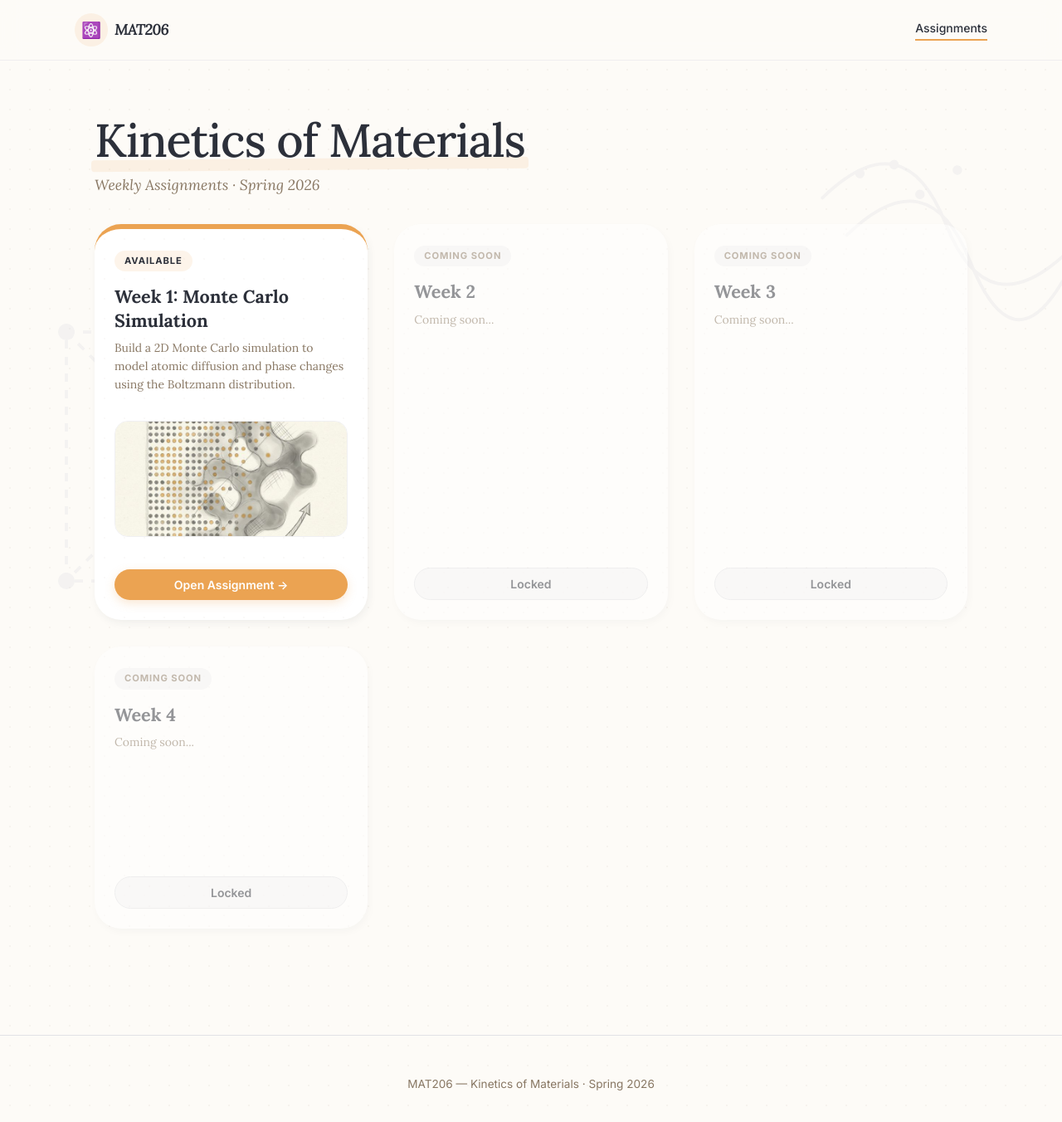
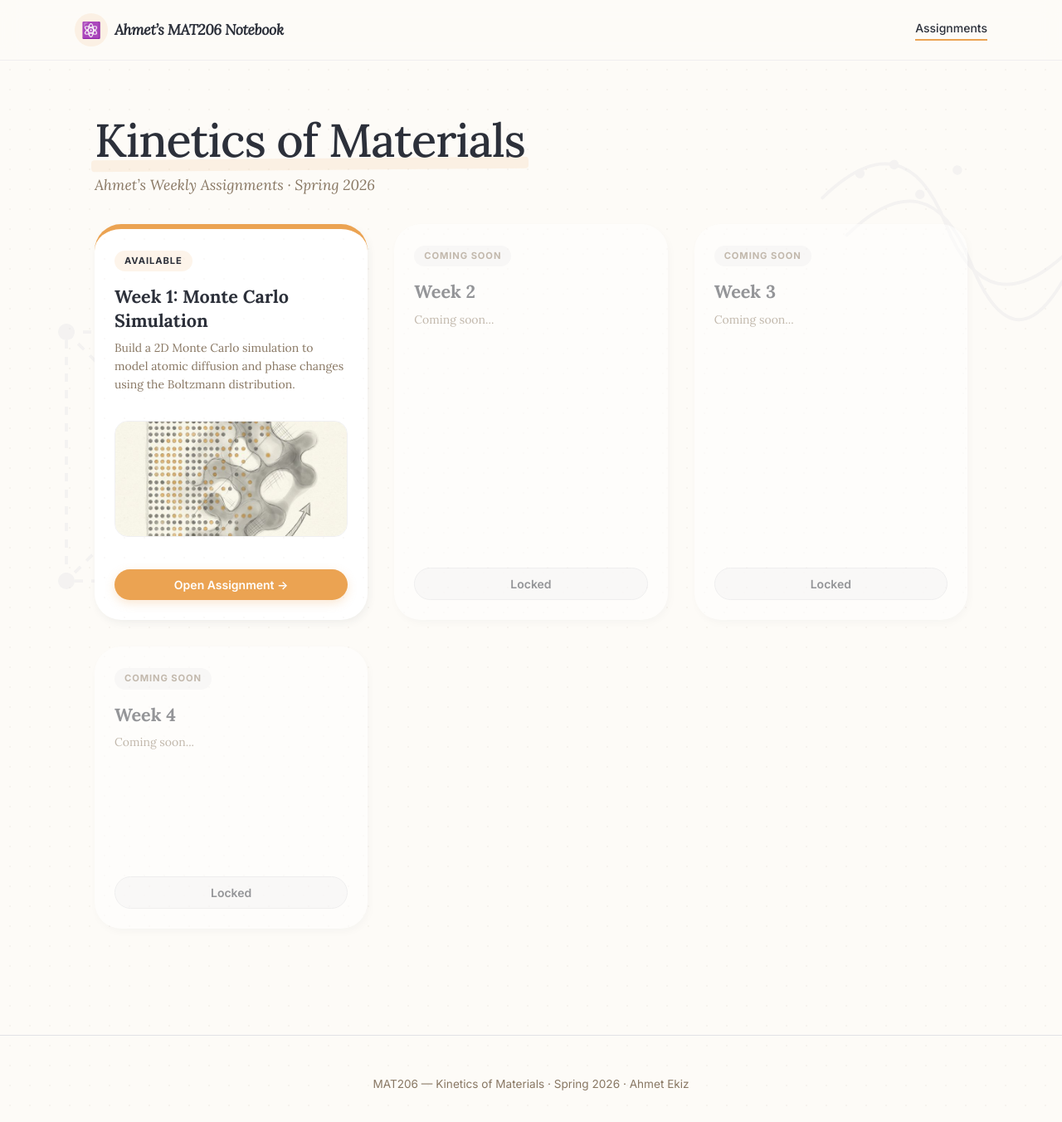
Before and after one commit to premiumstoic/MAT206, a Next.js app: page / in a window 1280 px wide. Shown: the top 1352 px of the page at 83% size. Built offline with nearby package versions, Linux system fonts and the light colour scheme.

Commit message:
Personalize site with Ahmet Ekiz branding

```diff
--- a/app/layout.js
+++ b/app/layout.js
@@ -102,7 +102,7 @@ export default function RootLayout({ children }) {
               <a href="/" style={{ textDecoration: "none" }}>
                 <div className="site-logo">
                   <div className="site-logo-icon">⚛️</div>
-                  <span className="site-logo-text">MAT206</span>
+                  <span className="site-logo-text">Ahmet&rsquo;s MAT206 Notebook</span>
                 </div>
               </a>
               <nav className="site-nav">
@@ -118,7 +118,7 @@ export default function RootLayout({ children }) {
 
           {/* Footer */}
           <footer className="site-footer">
-            MAT206 — Kinetics of Materials · Spring 2026
+            MAT206 — Kinetics of Materials · Spring 2026 · Ahmet Ekiz
           </footer>
         </div>
       </body>
--- a/app/page.js
+++ b/app/page.js
@@ -30,7 +30,7 @@ export default function HomePage() {
         <h1>
           <span className="highlighter-underline">Kinetics of Materials</span>
         </h1>
-        <p className="subtitle">Weekly Assignments · Spring 2026</p>
+        <p className="subtitle">Ahmet&rsquo;s Weekly Assignments · Spring 2026</p>
       </section>
 
       {/* Assignment Grid */}
```
